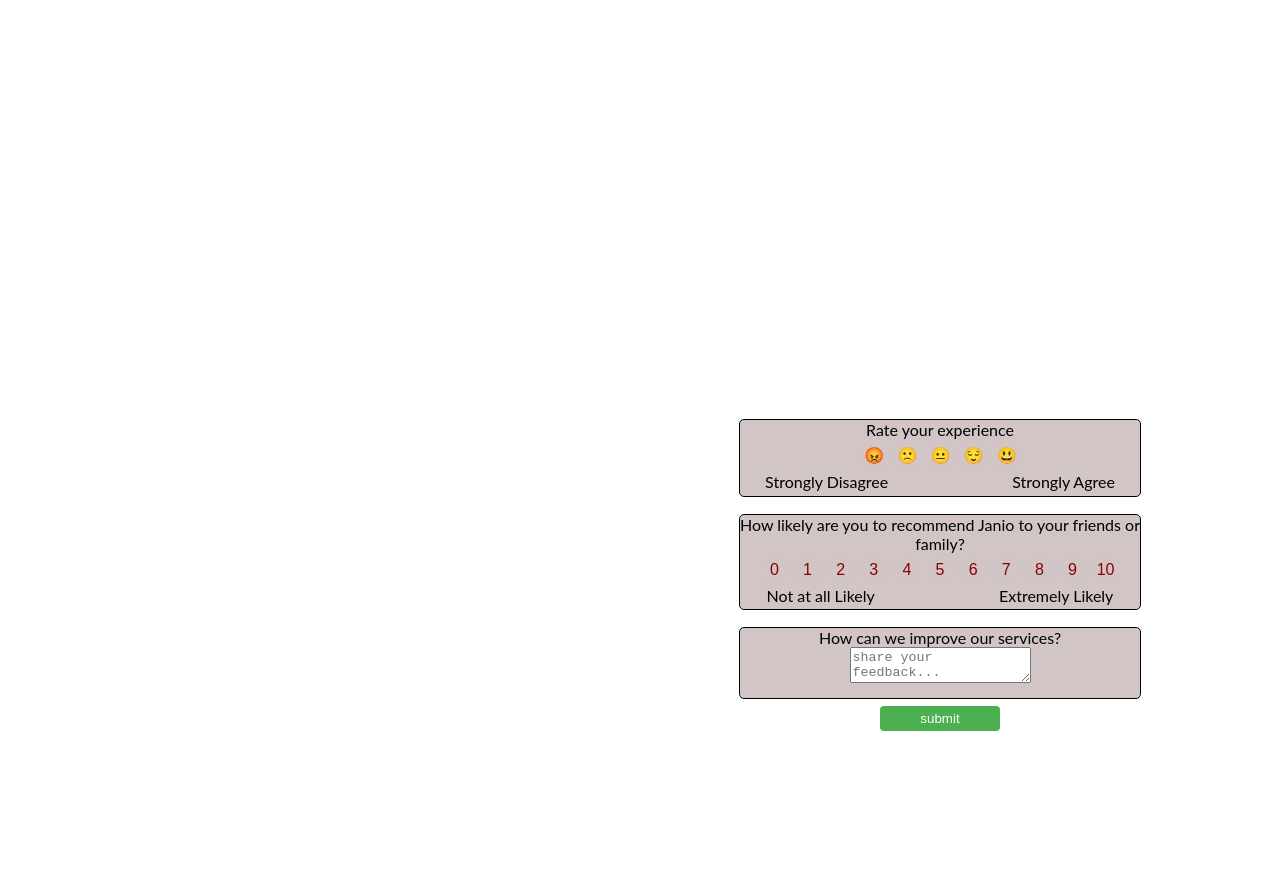
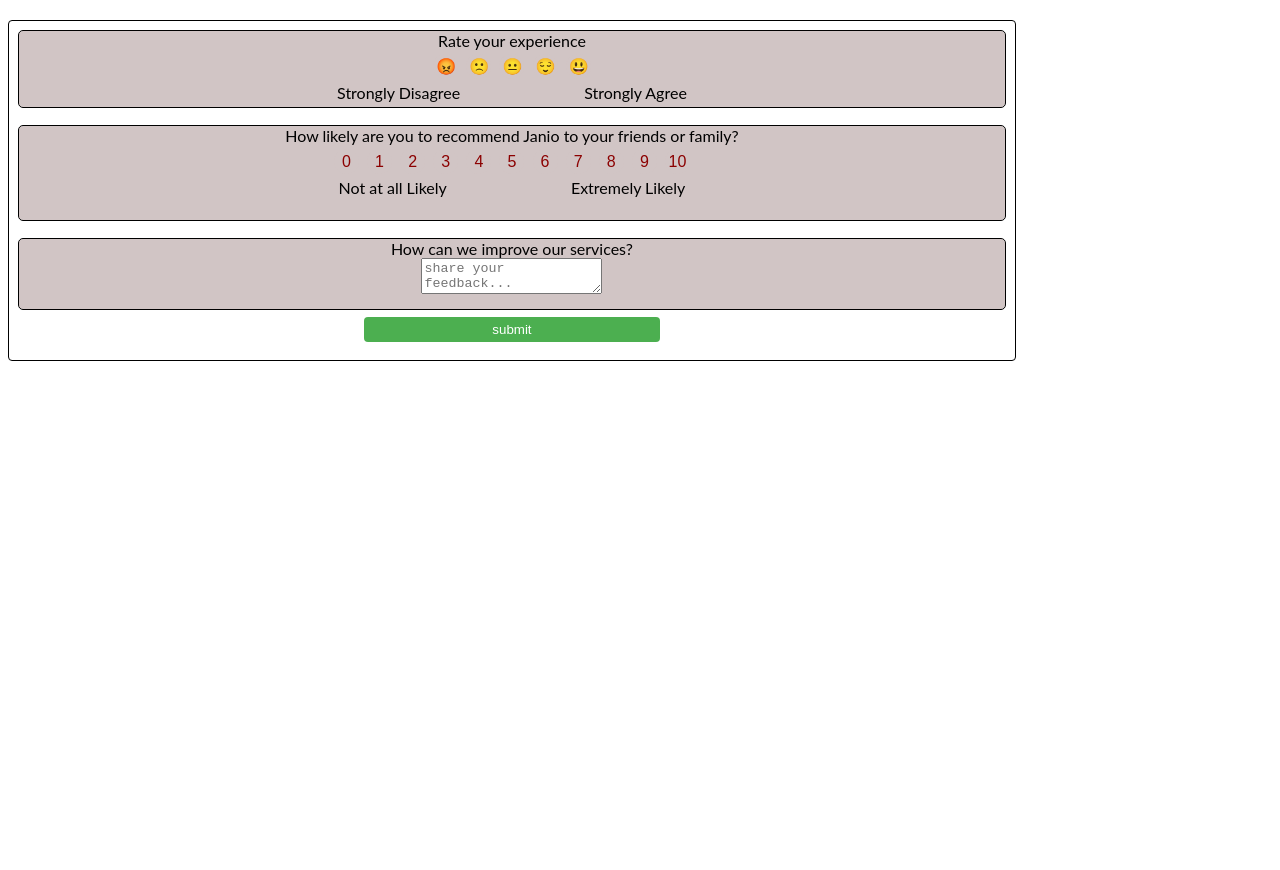
Before and after one commit to neethishk/new-janio-nps, a plain HTML site: page index.html in a window 1280 px wide. After the commit the page ends 800 px from the top, so only its background shows below. Drawn offline with Linux system fonts and the light colour scheme.

Commit message:
index.html
atharshan changes

```diff
--- a/index.html
+++ b/index.html
@@ -113,16 +113,14 @@ body {
 
 
 center {
-    background: white;
-    width: 400px;
-    height: 450px;
-    background-color: white;
-    position: absolute;
-    left: 50%;
-    top: 50%;
-    padding: 20px 0px 0px 100px;
-    border-radius: 4px;
-    }
+  background: white;
+  border-radius: 4px;
+  margin: 20px 0px 20px 0px;
+  width: 78%;
+  border: 1.8px solid black;
+  padding: 10px;
+  vertical-align: middle;
+}
 
 .button:active {
 background-color:green;
```
